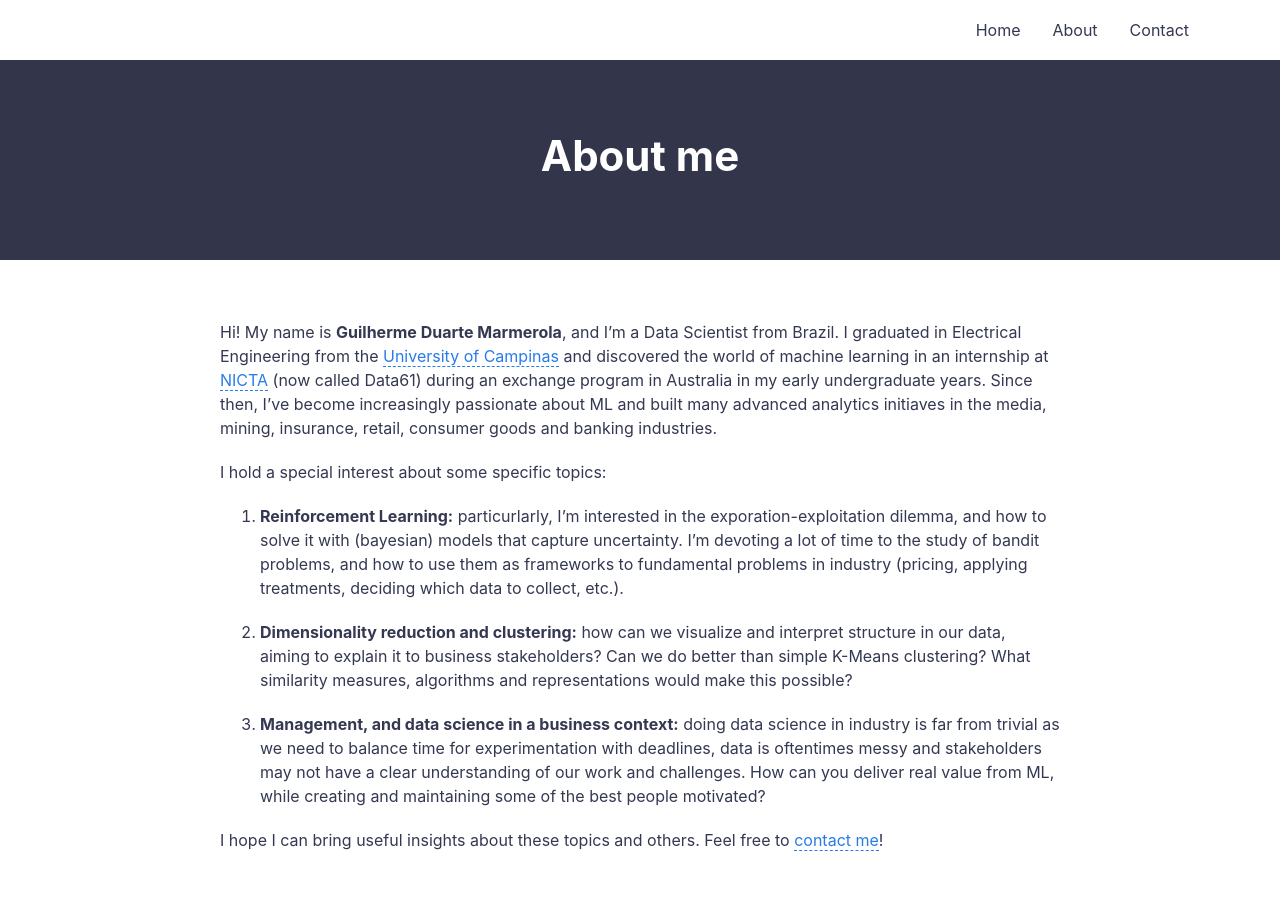
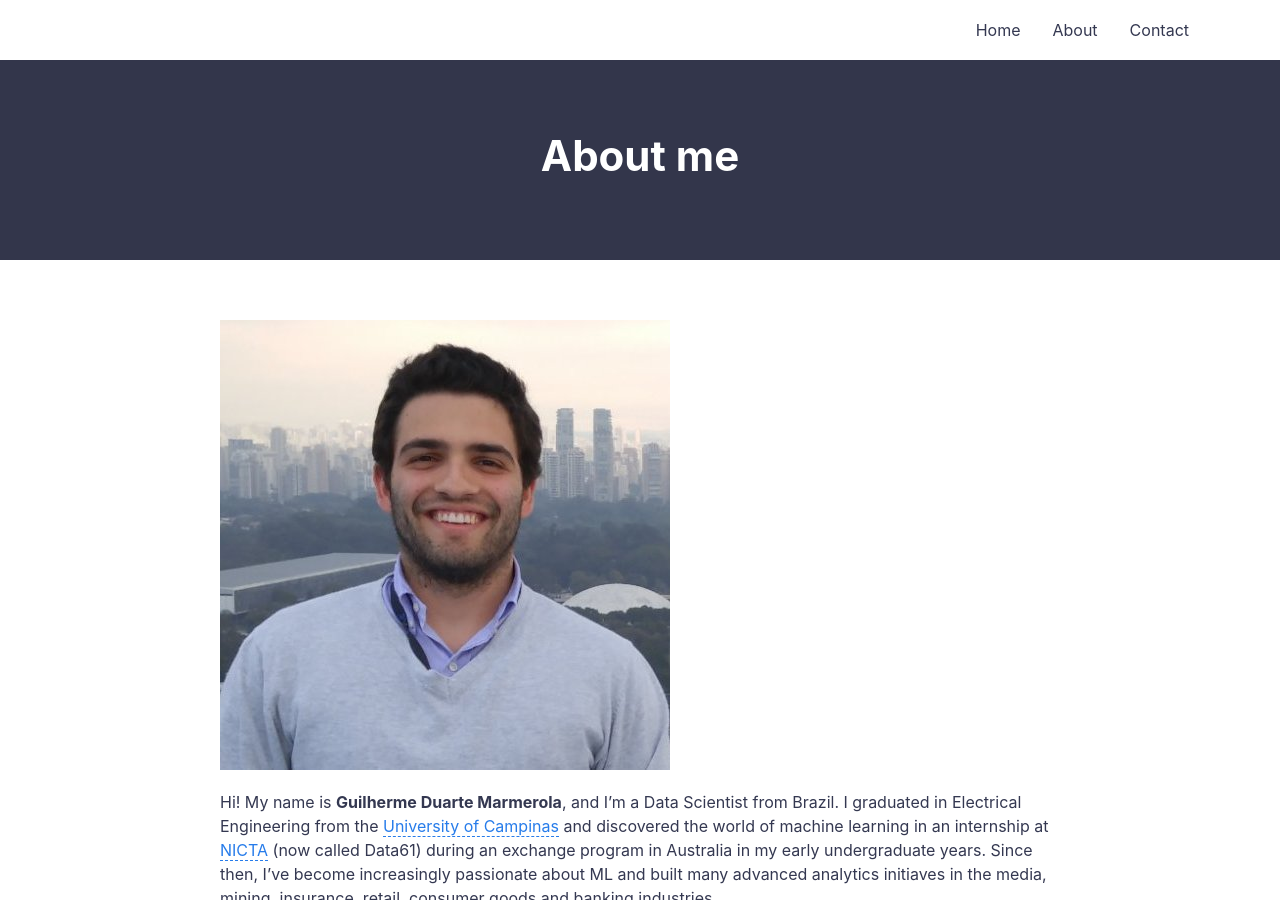
Before and after one commit to gdmarmerola/gdmarmerola.github.io, a Jekyll site: the page built from about.md, in a window 1280 px wide and 900 px high. Built offline with Jekyll 4.4.1, drawn with Linux system fonts in a browser that asks for light colours.

Commit message:
Update about.md

```diff
--- a/about.md
+++ b/about.md
@@ -5,6 +5,8 @@ permalink: /about/
 ---
 
 <!--- (<img align="center" src="https://github.com/gdmarmerola/gdmarmerola.github.io/blob/master/assets/img/gdmarmerola-profile.jpg" width="150"> -->
+
+![profile]({{ "assets/img/gdmarmerola-profile.jpg" | absolute_url }})
 
 Hi! My name is **Guilherme Duarte Marmerola**, and I'm a Data Scientist from Brazil. I graduated in Electrical Engineering from the [University of Campinas](http://www.unicamp.br/unicamp/english) and discovered the world of machine learning in an internship at [NICTA](https://www.data61.csiro.au/) (now called Data61) during an exchange program in Australia in my early undergraduate years. Since then, I've become increasingly passionate about ML and built many advanced analytics initiaves in the media, mining, insurance, retail, consumer goods and banking industries.
 
```
